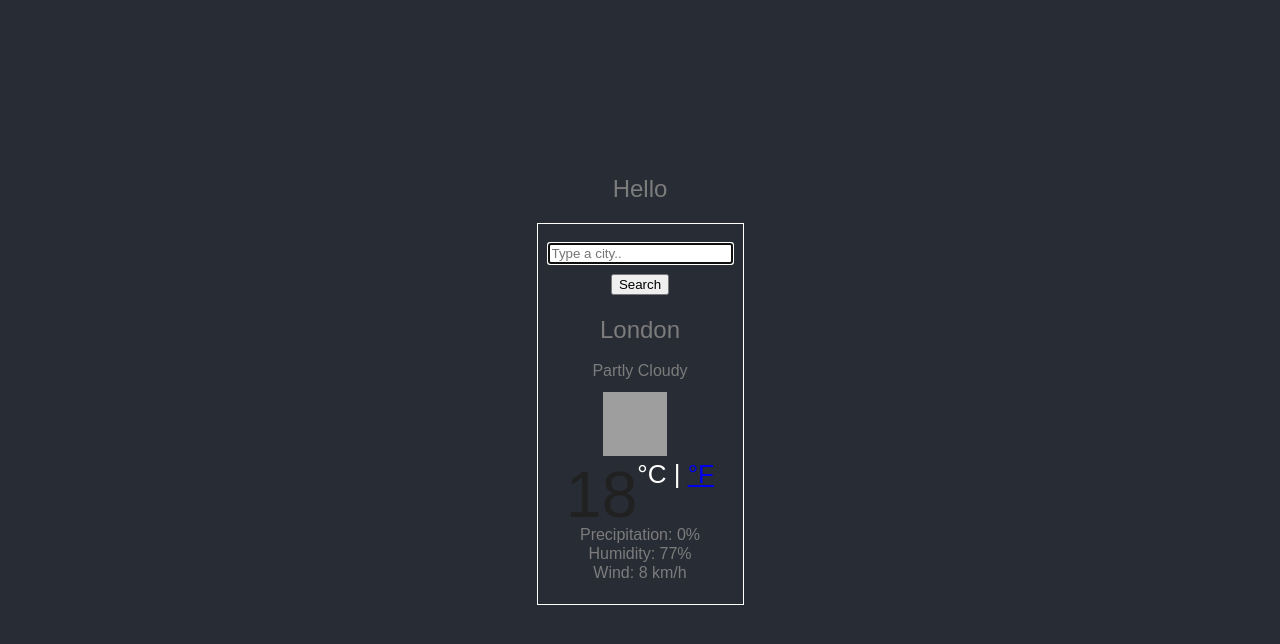
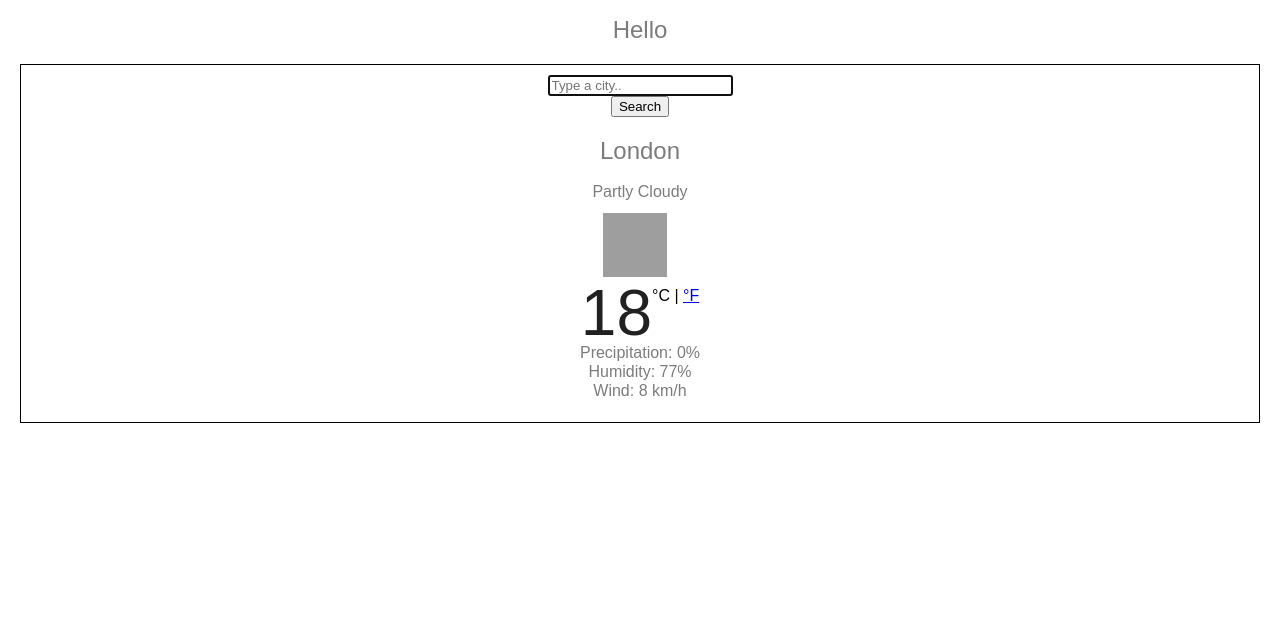
Before and after one commit to itsmechrissyj/react-project, a React (Create React App) app: page / in a window 1280 px wide. Shown: the top 644 px of the page. Built offline with nearby package versions, Linux system fonts and the light colour scheme; grey boxes are pictures that could not be loaded.

Commit message:
adding link to github

```diff
--- a/src/App.css
+++ b/src/App.css
@@ -1,40 +1,5 @@
 .App {
   text-align: center;
-}
-
-.App-logo {
-  height: 40vmin;
-  pointer-events: none;
-}
-
-@media (prefers-reduced-motion: no-preference) {
-  .App-logo {
-    animation: App-logo-spin infinite 20s linear;
-  }
-}
-
-.App-header {
-  background-color: #282c34;
-  min-height: 100vh;
-  display: flex;
-  flex-direction: column;
-  align-items: center;
-  justify-content: center;
-  font-size: calc(10px + 2vmin);
-  color: white;
-}
-
-.App-link {
-  color: #61dafb;
-}
-
-@keyframes App-logo-spin {
-  from {
-    transform: rotate(0deg);
-  }
-  to {
-    transform: rotate(360deg);
-  }
 }
 
 body {
--- a/src/Weather.js
+++ b/src/Weather.js
@@ -67,4 +67,4 @@ export default function Weather() {
   );
 }
 <div>
-<footer> This was coded by Christine Jones and hosted on <a href="/">Github</a></footer></div>
+<footer> This was coded by Christine Jones and hosted on <a href="https://github.com/itsmechrissyj/react-project">Github</a></footer></div>
```
